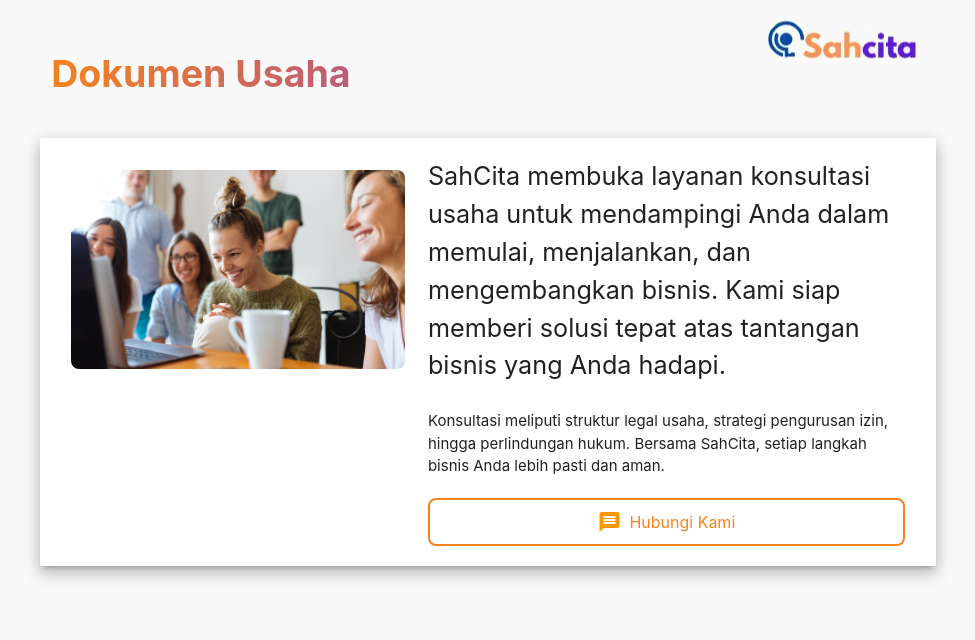
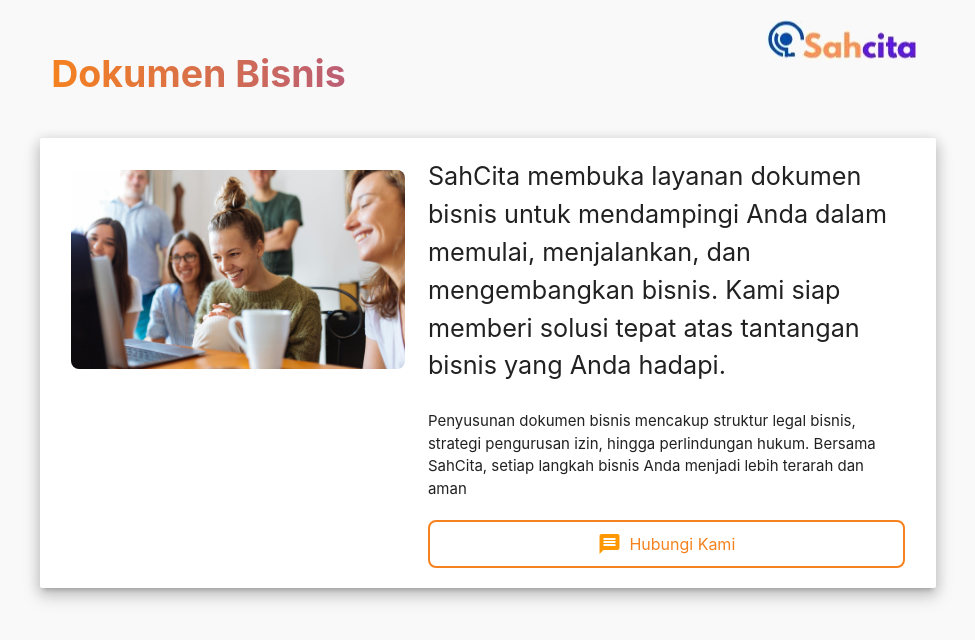
Before and after one commit to dimasvigiarta/SahCita, a plain HTML site: page dokumen.html in a window 1280 px wide. Shown: the whole page, without its empty margins (152-1127 px from the left). Drawn offline with nearby package versions, Linux system fonts and the light colour scheme.

Commit message:
Update layanan

```diff
--- a/dokumen.html
+++ b/dokumen.html
@@ -3,7 +3,7 @@
   <head>
     <meta charset="UTF-8" />
     <meta name="viewport" content="width=device-width, initial-scale=1.0" />
-    <title>Konsultasi Usaha - SahCita</title>
+    <title>Dokumen Bisnis - SahCita</title>
     <link
       href="https://fonts.googleapis.com/icon?family=Material+Icons"
       rel="stylesheet"
@@ -38,6 +38,7 @@
         font-weight: 700;
         font-size: 2.5rem;
         background: linear-gradient(90deg, #f5821f, #843bc7);
+        background-clip: text;
         -webkit-background-clip: text;
         -webkit-text-fill-color: transparent;
       }
@@ -91,7 +92,7 @@
             class="gradient-text fade-in"
             style="margin-top: 30px; line-height: 1.3; padding-bottom: 6px"
           >
-            Dokumen Usaha
+            Dokumen Bisnis
           </h4>
         </div>
         <div class="col s12 m4 right-align fade-in">
@@ -116,7 +117,7 @@
           <div class="col s12 m5">
             <img
               src="img/portfolio/3.jpg"
-              alt="Konsultasi"
+              alt="Dokumen"
               class="responsive-img"
               style="border-radius: 8px; margin-top: 12px"
             />
@@ -125,14 +126,14 @@
           <!-- Teks dan tombol di kanan -->
           <div class="col s12 m7">
             <p class="flow-text" style="margin-top: 0">
-              SahCita membuka layanan konsultasi usaha untuk mendampingi Anda
+              SahCita membuka layanan dokumen bisnis untuk mendampingi Anda
               dalam memulai, menjalankan, dan mengembangkan bisnis. Kami siap
               memberi solusi tepat atas tantangan bisnis yang Anda hadapi.
             </p>
             <p>
-              Konsultasi meliputi struktur legal usaha, strategi pengurusan
-              izin, hingga perlindungan hukum. Bersama SahCita, setiap langkah
-              bisnis Anda lebih pasti dan aman.
+              Penyusunan dokumen bisnis mencakup struktur legal bisnis, strategi
+              pengurusan izin, hingga perlindungan hukum. Bersama SahCita,
+              setiap langkah bisnis Anda menjadi lebih terarah dan aman
             </p>
 
             <div class="center-align" style="margin-top: 20px">
```
Also changed, not shown: konsultasi.html (+4 -3 lines), legalitas.html (+5 -4 lines).
